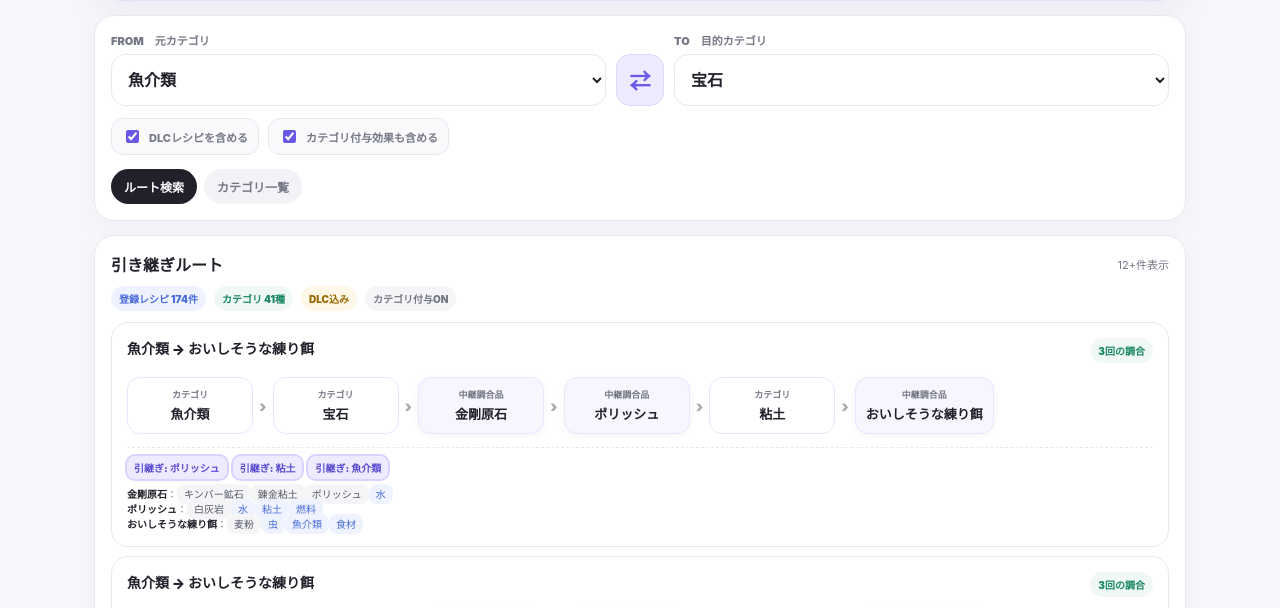
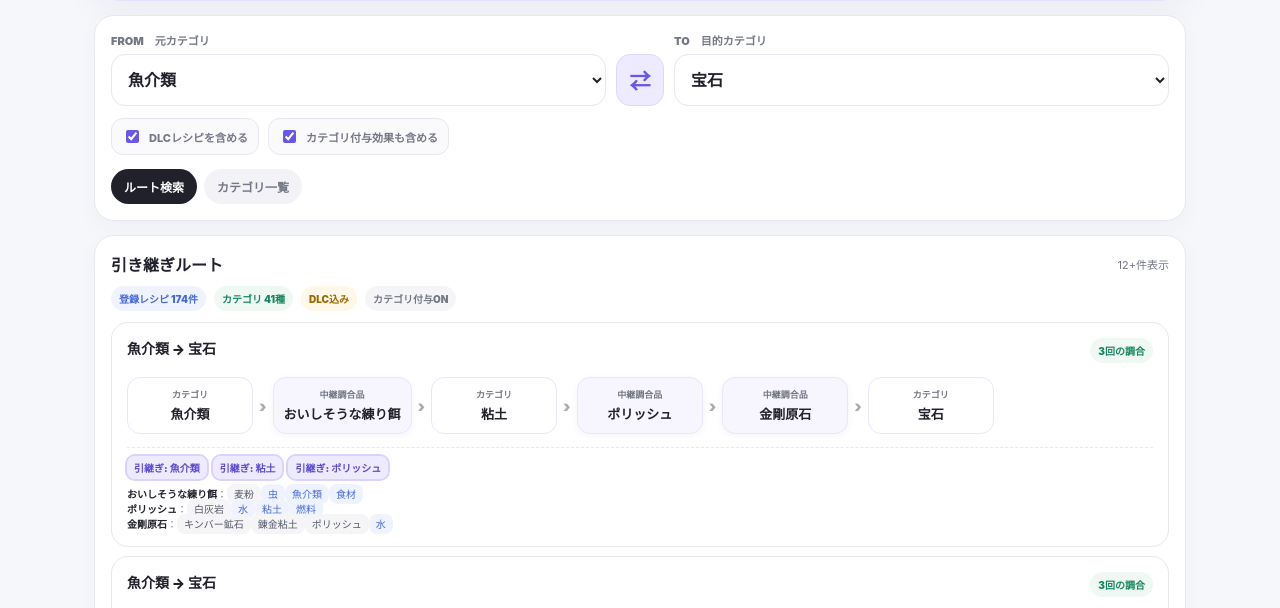
Before and after one commit to Meteos12/atelier, a plain HTML site: page index.html in a window 1280 px wide. Shown: the part 173-781 px from the top of the page. Drawn offline with Linux system fonts and the light colour scheme.

Commit message:
長い特性引き継ぎルートの復元処理を修正

```diff
--- a/index.html
+++ b/index.html
@@ -86,15 +86,18 @@ function shortestPaths(a,b,maxPaths=12){
  }
  if(!dist.has(goal))return[];
  const out=[];
- function build(node,nodesRev,edgesRev){
+ function build(node,nodePath,edgePath){
    if(out.length>=maxPaths)return;
    if(node===start){
-     out.push({nodes:[start,...nodesRev.slice().reverse()],edges:edgesRev.slice().reverse()});
+     out.push({
+       nodes:[start,...nodePath.slice().reverse()],
+       edges:edgePath.slice().reverse()
+     });
      return;
    }
    for(const p of (parents.get(node)||[])){
      if(out.length>=maxPaths)break;
-     build(p.prev,[node,...nodesRev],[p.meta,...edgesRev]);
+     build(p.prev,[...nodePath,node],[...edgePath,p.meta]);
    }
  }
  build(goal,[],[]);
```
